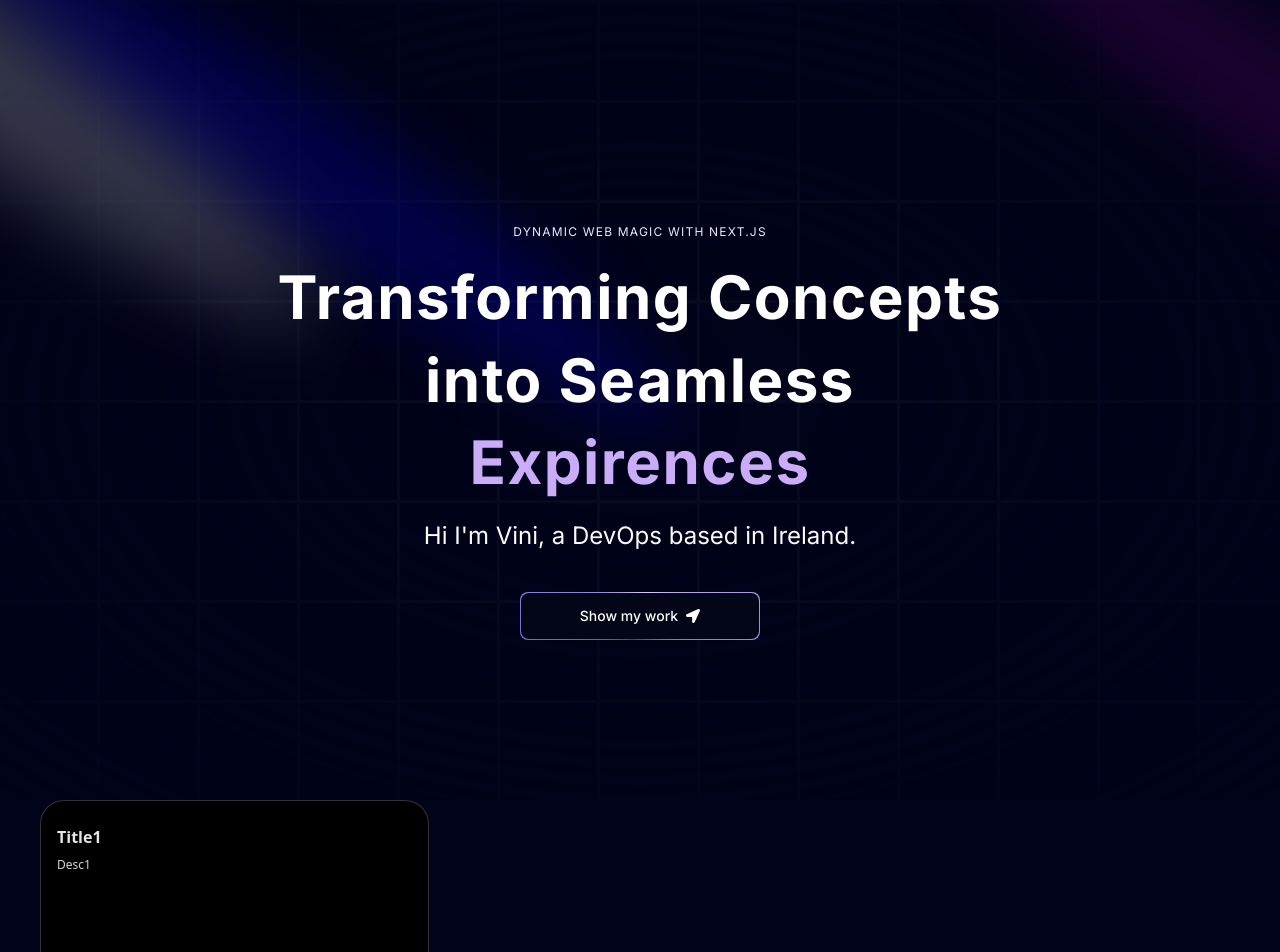
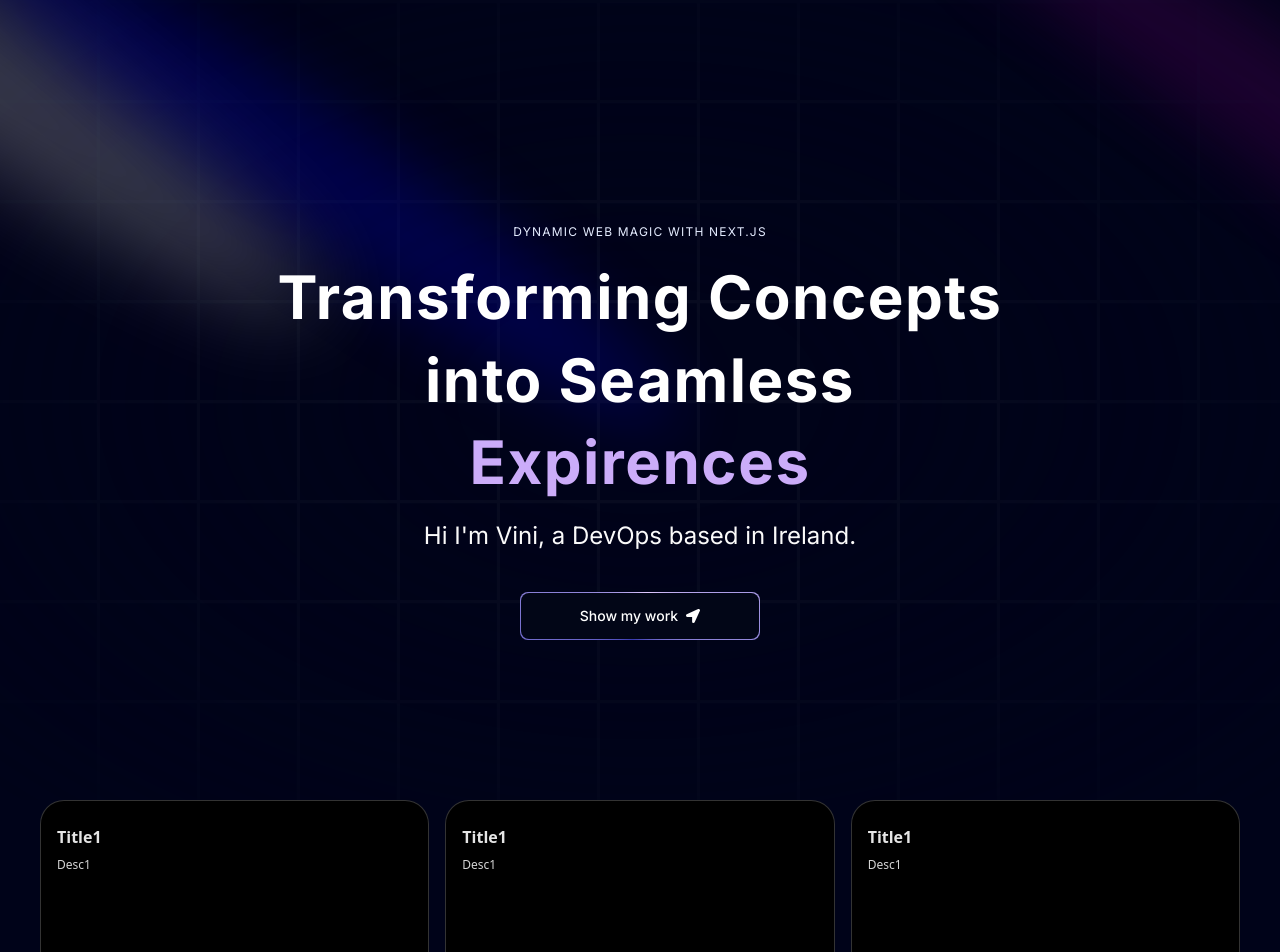
Before and after one commit to ViniciusAdams/project2, a Next.js app: page / in a window 1280 px wide. Shown: the top 952 px of the page. Built offline with nearby package versions, Linux system fonts and the light colour scheme.

Commit message:
creating new folder called data and adding index to it

```diff
--- a/components/Grid.tsx
+++ b/components/Grid.tsx
@@ -1,12 +1,12 @@
 import React from 'react'
 import { BentoGrid, BentoGridItem } from './ui/BentoGrid'
+import { gridItems } from '@/data';
 
 const Grid = () => {
     return (
         <section id="about">
         <BentoGrid>
-          {[{ title: 'Title1', description: 'Desc1' , id:
-          1}].map((item) => (
+            {gridItems.map((item) => (
             <BentoGridItem
               id={item.id}
               key={item.id}
--- /dev/null
+++ b/data/index.ts
@@ -0,0 +1,7 @@
+export const gridItems = [
+    {title: 'Title1', description: 'Desc1' , id:1},
+    {title: 'Title1', description: 'Desc1' , id:1},
+    {title: 'Title1', description: 'Desc1' , id:1},
+    {title: 'Title1', description: 'Desc1' , id:1},
+
+    ]
```
Also changed, not shown: data/index.tsx (deleted).
